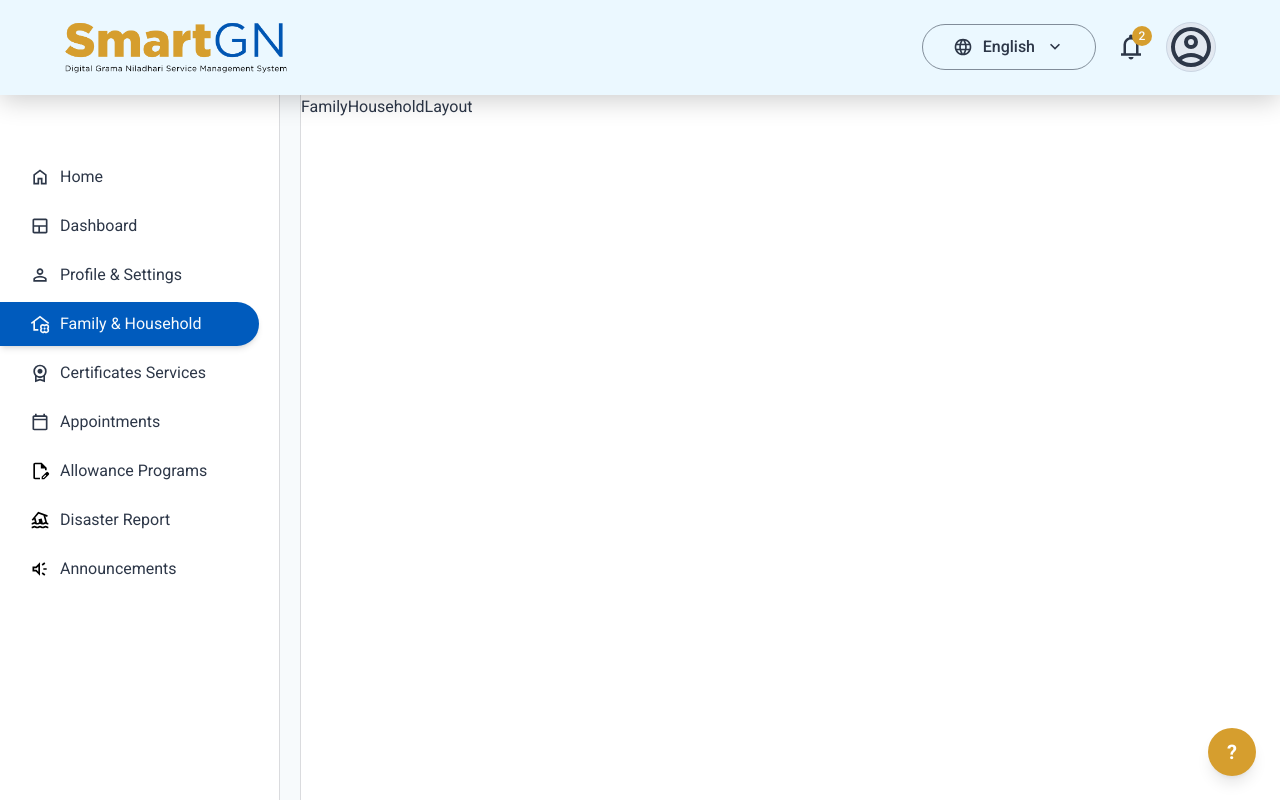
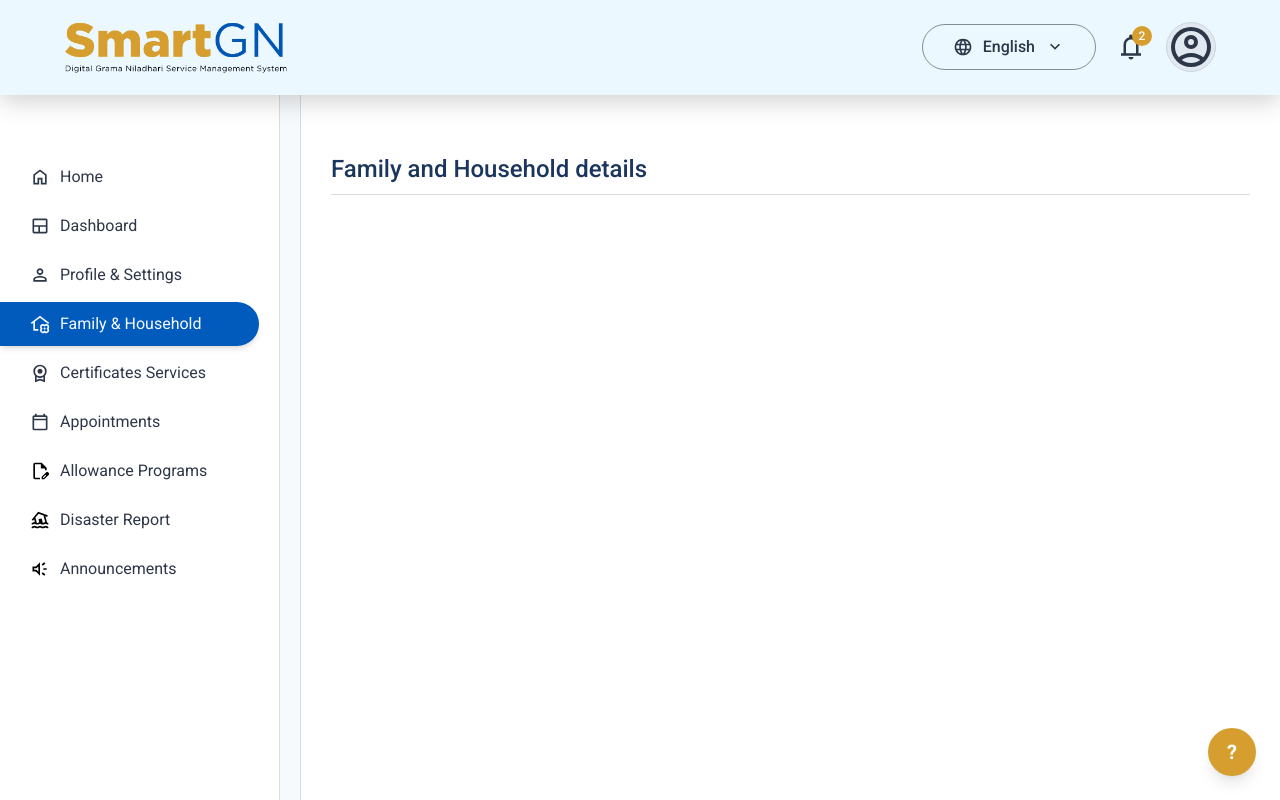
Before and after one commit to Mogith-Code/SmartGN-Digital-GN-Service-Management-System, a React (Vite) app in the folder SmartGN/: page /RHousehold in a window 1280 px wide. Shown: the top 800 px of the page. Built offline with nearby package versions, Linux system fonts and the light colour scheme.

Commit message:
Add Language translations

```diff
--- a/SmartGN/src/Components/Family&HouseholdPage/FamilyHouseholdLayout.jsx
+++ b/SmartGN/src/Components/Family&HouseholdPage/FamilyHouseholdLayout.jsx
@@ -3,7 +3,23 @@ import { useLanguage } from "../../utils/translate";
 
 function FamilyHouseholdLayout() {
   const { lang } = useLanguage();
-  return <div>FamilyHouseholdLayout</div>;
+
+  // TRANSLATION OBJECTS
+  const FamilyHouseholdLayoutTranslations = {
+    EN: { Title: "Family and Household details" },
+    SI: { Title: "පවුල සහ ගෘහ විස්තර" },
+    TA: { Title: "குடும்ப மற்றும் வீட்டு விவரங்கள்" },
+  };
+
+  const t =
+    FamilyHouseholdLayoutTranslations[lang] ||
+    FamilyHouseholdLayoutTranslations.EN;
+
+  return (
+    <div className="flex text-xl sm:text-2xl md:text-3xl lg:text-[24px] font-medium text-[#1B365D] border-b border-[#2D37482D] pb-2 sm:pb-2.5 md:pb-3 lg:pb-[10px] mt-12 sm:mt-14 md:mt-16 lg:mt-[60px] mx-4 sm:mx-6 md:mx-8 lg:mx-[30px]">
+      {t.Title}
+    </div>
+  );
 }
 
 export default FamilyHouseholdLayout;
```
